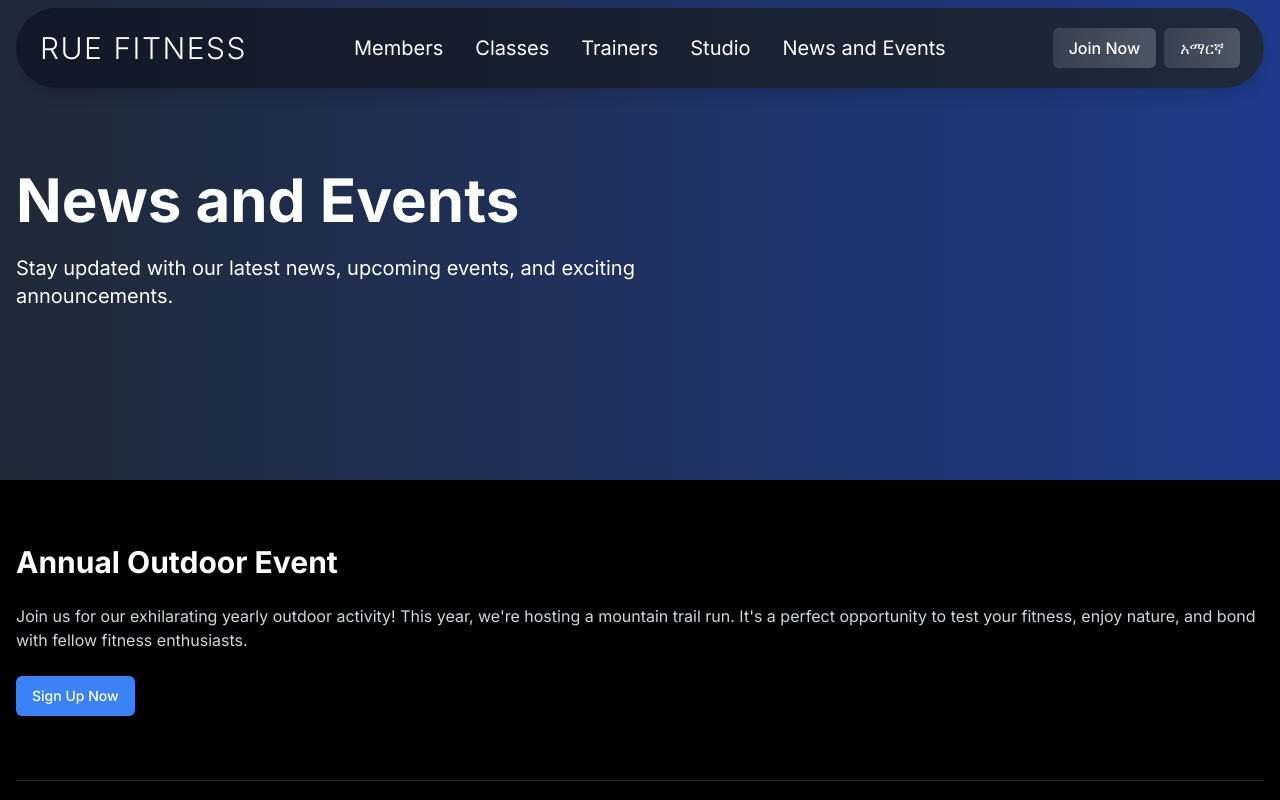
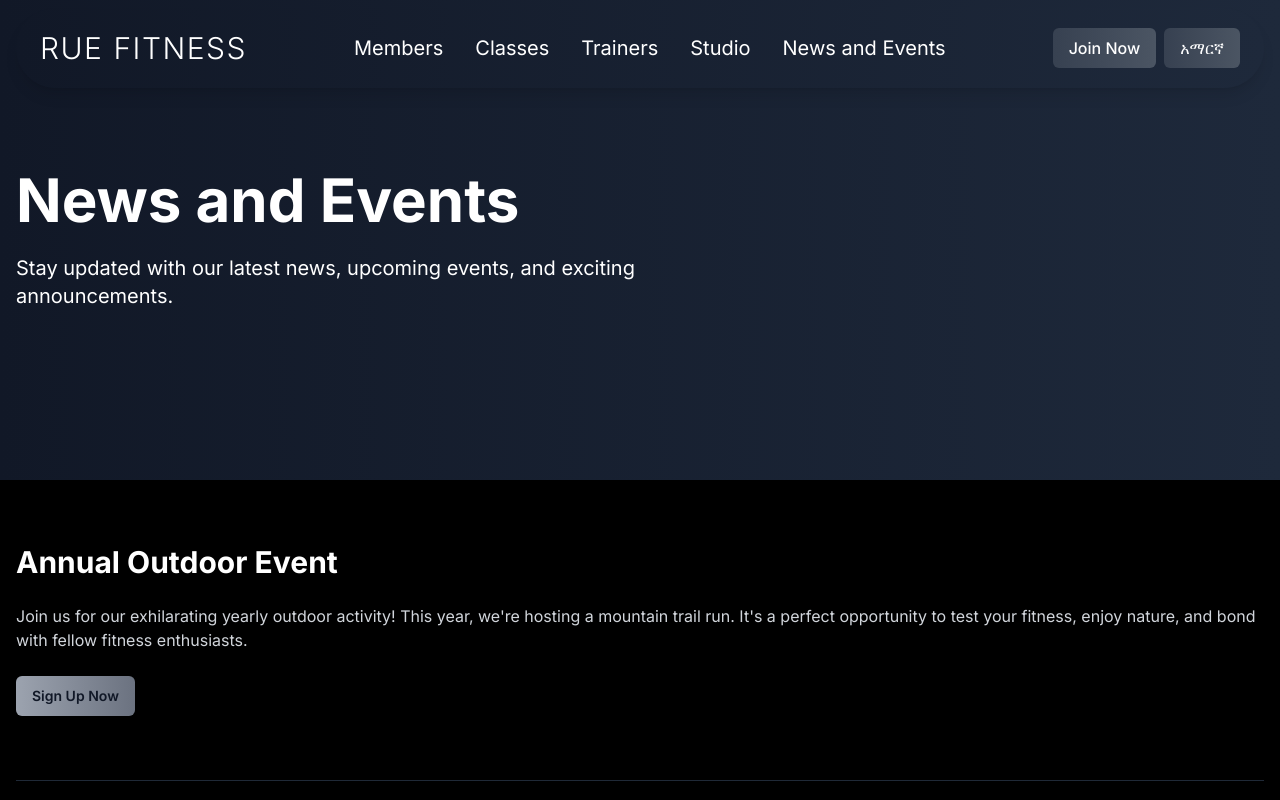
Before and after one commit to HiruyD/projectcauda, a Next.js app: page /news-and-events in a window 1280 px wide. Shown: the top 800 px of the page. Built offline with nearby package versions, Linux system fonts and the light colour scheme; no server answers.

Commit message:
feat: update blue elements to match silver theme
Co-authored-by: null <172555564+HiruyD@users.noreply.github.com>

```diff
--- a/app/news-and-events/page.tsx
+++ b/app/news-and-events/page.tsx
@@ -56,7 +56,7 @@ export default function NewsAndEventsPage() {
     <div className="min-h-screen bg-black text-white">
       {/* Hero Section */}
       <div className="relative h-[60vh]">
-        <div className="absolute inset-0 bg-gradient-to-r from-gray-800 to-blue-900" />
+        <div className="absolute inset-0 bg-gradient-to-r from-gray-900 to-slate-800" />
         <div className="relative container mx-auto px-4 h-full flex flex-col justify-center">
           <h1 className="text-white text-6xl font-bold mb-6">{t.newsAndEvents}</h1>
           <p className="text-white text-xl max-w-2xl">{t.newsAndEventsSubtitle}</p>
@@ -79,7 +79,7 @@ export default function NewsAndEventsPage() {
                       : "#"
                 }
               >
-                <Button className="bg-blue-500 text-white hover:bg-blue-600 transition-colors duration-300">
+                <Button className="bg-gradient-to-r from-gray-400 to-gray-500 text-gray-900 hover:from-gray-300 hover:to-gray-400 transition-colors duration-300 font-semibold">
                   {item.cta[language]}
                 </Button>
               </Link>
```
